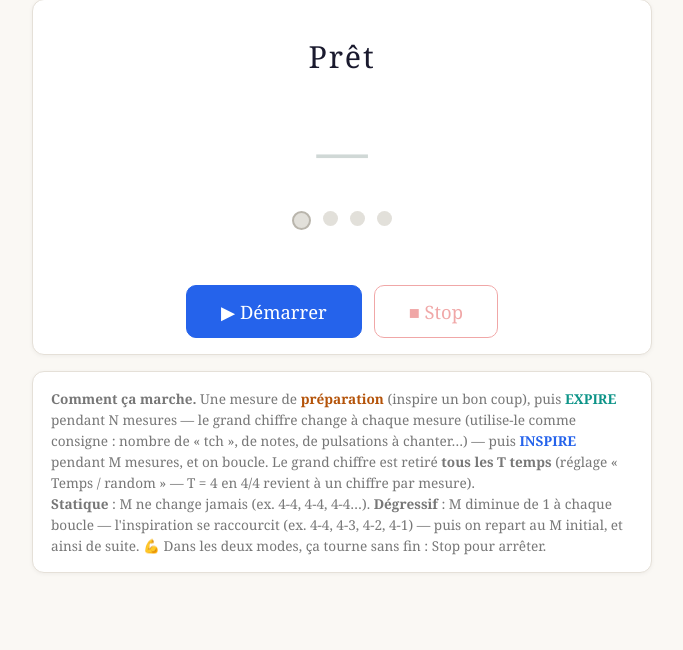
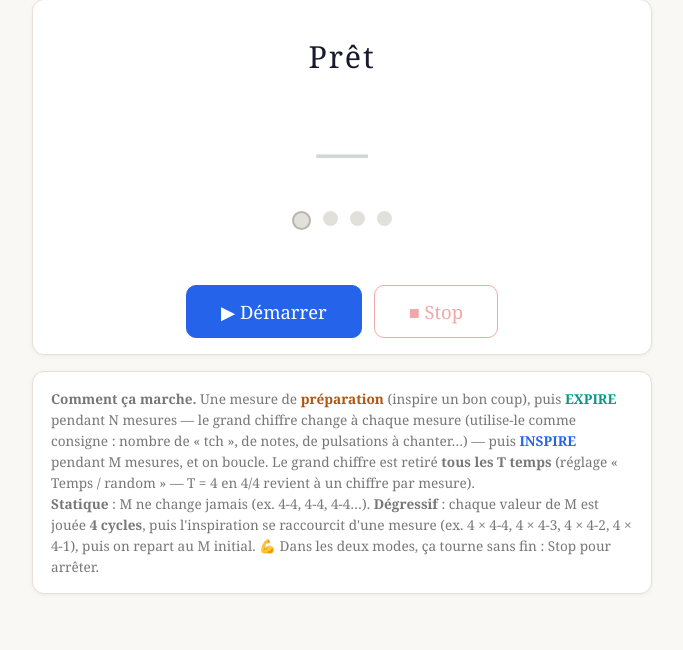
Before and after one commit to rubicontext/rubinotes, a Python web app: template trainer/templates/trainer/metronome.html in a window 1280 px wide. Shown: the part 339-989 px from the top of the page, without its empty margins (298-981 px from the left). Before the commit the page ends 912 px from the top, so only its background shows below. Run offline with Jinja, Linux system fonts and the light colour scheme; the template is opened without the code that fills it, so the values that code supplies are empty.

Commit message:
feat: métronome dégressif — 4 cycles par valeur de M avant de descendre
4 × N-M, 4 × N-(M-1), …, 4 × N-1 puis retour au M initial (constante
CYCLES_PER_M=4, pas de paramètre). Info à l'écran : progression (x/4).

Co-Authored-By: Claude Fable 5 <noreply@anthropic.com>

```diff
--- a/trainer/templates/trainer/metronome.html
+++ b/trainer/templates/trainer/metronome.html
@@ -173,8 +173,8 @@
   Le grand chiffre est retiré <b>tous les T temps</b> (réglage « Temps / random » — T = 4 en 4/4
   revient à un chiffre par mesure).<br>
   <b>Statique</b> : M ne change jamais (ex. 4-4, 4-4, 4-4…).
-  <b>Dégressif</b> : M diminue de 1 à chaque boucle — l'inspiration se raccourcit
-  (ex. 4-4, 4-3, 4-2, 4-1) — puis on repart au M initial, et ainsi de suite. 💪
+  <b>Dégressif</b> : chaque valeur de M est jouée <b>4 cycles</b>, puis l'inspiration se
+  raccourcit d'une mesure (ex. 4 × 4-4, 4 × 4-3, 4 × 4-2, 4 × 4-1), puis on repart au M initial. 💪
   Dans les deux modes, ça tourne sans fin : Stop pour arrêter.
 </div>
 
@@ -276,8 +276,9 @@ function click(time, phase, accent) {
 
 // ---------- séquenceur (lookahead) ----------
 const LOOKAHEAD_MS = 25, SCHEDULE_AHEAD = 0.12;
+const CYCLES_PER_M = 4;   // dégressif : chaque valeur de M est jouée 4 cycles
 let running = false, timer = null;
-let phase, measure, beat, currentM, loop, nextTime, currentRand;
+let phase, measure, beat, currentM, cyclesAtM, loop, nextTime, currentRand;
 
 function beatDur() { return 60 / cfg.bpm; }
 
@@ -302,8 +303,12 @@ function advance() {
       // fin d'inspiration = fin de boucle
       loop++;
       if (cfg.mode === "dim") {
-        currentM--;
-        if (currentM <= 0) currentM = cfg.m;   // après N-1, on repart au M initial
+        cyclesAtM++;
+        if (cyclesAtM >= CYCLES_PER_M) {       // 4 cycles à ce M, on descend
+          cyclesAtM = 0;
+          currentM--;
+          if (currentM <= 0) currentM = cfg.m; // après 4 × N-1, on repart au M initial
+        }
       }
       enterExpire(); return;
     }
@@ -321,7 +326,7 @@ function schedulerTick() {
     click(nextTime, phase, beat === 0);
     scheduleRender(nextTime, {
       phase, measure, beat, total: phaseMeasures(),
-      rand: currentRand, m: currentM, loop,
+      rand: currentRand, m: currentM, cyc: cyclesAtM, loop,
     });
     nextTime += beatDur();
     advance();
@@ -369,7 +374,7 @@ function render(s) {
   }
   [...beatsRow.children].forEach((d, i) => d.classList.toggle("on", i === s.beat));
   document.getElementById("info").textContent =
-    cfg.mode === "dim" ? `Mode dégressif — cycle ${cfg.n}-${s.m}` + (s.m === 1 ? " (prochain cycle : retour à " + cfg.n + "-" + cfg.m + ")" : "")
+    cfg.mode === "dim" ? `Mode dégressif — cycle ${cfg.n}-${s.m} (${s.cyc + 1}/4)` + (s.m === 1 && s.cyc === 3 ? ` puis retour à ${cfg.n}-${cfg.m}` : "")
                        : "Mode statique — Stop pour arrêter";
 }
 
@@ -382,7 +387,7 @@ function setButtons(isRunning) {
 document.getElementById("start").addEventListener("click", () => {
   const c = audio();
   phase = "prep"; measure = 0; beat = 0; loop = 0;
-  currentM = cfg.m;
+  currentM = cfg.m; cyclesAtM = 0;
   currentRand = 1 + Math.floor(Math.random() * 5);
   nextTime = c.currentTime + 0.15;
   buildBeatDots();
```
